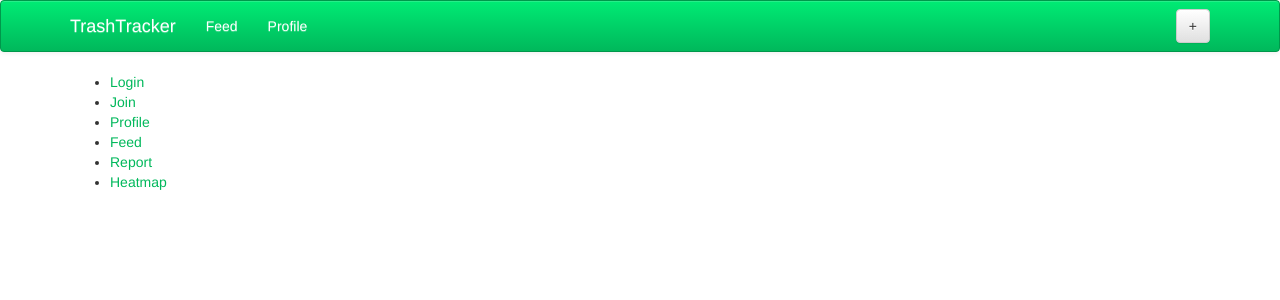
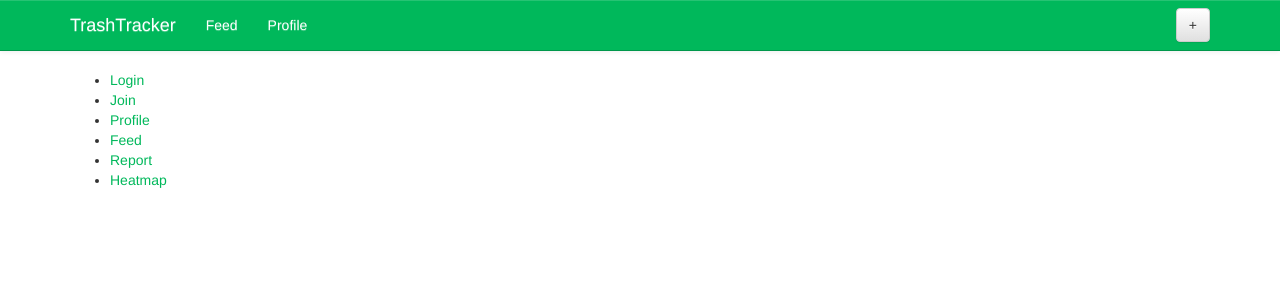
Before and after one commit to kocsenc/FoodTracker, a Jekyll site: the page built from index.html, in a window 1280 px wide. Shown: the top 300 px of the page. Built offline with Jekyll 4.4.1, drawn with Linux system fonts in a browser that asks for light colours; nearby versions of some CDN libraries.

Commit message:
Fix navbar; remove gradient.

```diff
--- a/_includes/header.html
+++ b/_includes/header.html
@@ -1,4 +1,4 @@
-<nav class="navbar navbar-default">
+<nav class="navbar navbar-fixed-top navbar-default">
     <div class="container">
         <div class="navbar-header">
             <a class="navbar-brand" href="/">TrashTracker</a>
--- /dev/null
+++ b/_sass/_additional.scss
@@ -0,0 +1,19 @@
+/*
+ * Insert any additional CSS/SCSS we need.
+ */
+
+// Remove the gradient of the navbar
+.navbar {
+	background-color: #00B85B;
+	background-image: none;
+	background-image: none;
+	background-image: none;
+	background-image: none;
+	background-image: none;
+	background-image: none;
+	background-repeat: no-repeat;
+	filter: none;
+}
+
+// Padding for the fixed navbar
+body { padding-top: 70px; }
--- a/css/main.scss
+++ b/css/main.scss
@@ -3,11 +3,7 @@
 ---
 @charset "utf-8";
 
-/*
 // Import partials from `sass_dir` (defaults to `_sass`)
 @import
-    //"base",
-    //"layout",
-    "navbar"
+	"additional"
 ;
-*/
```
